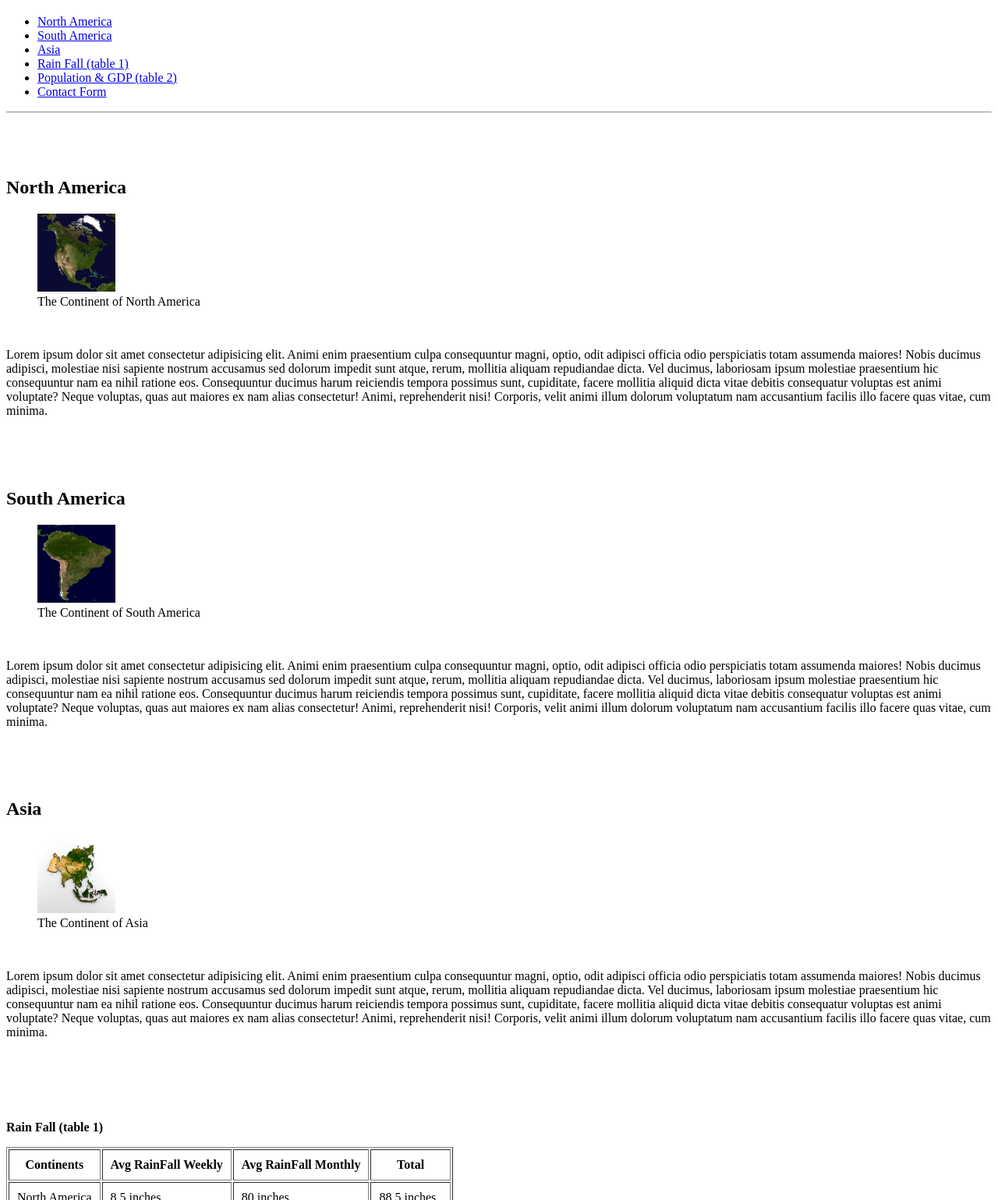
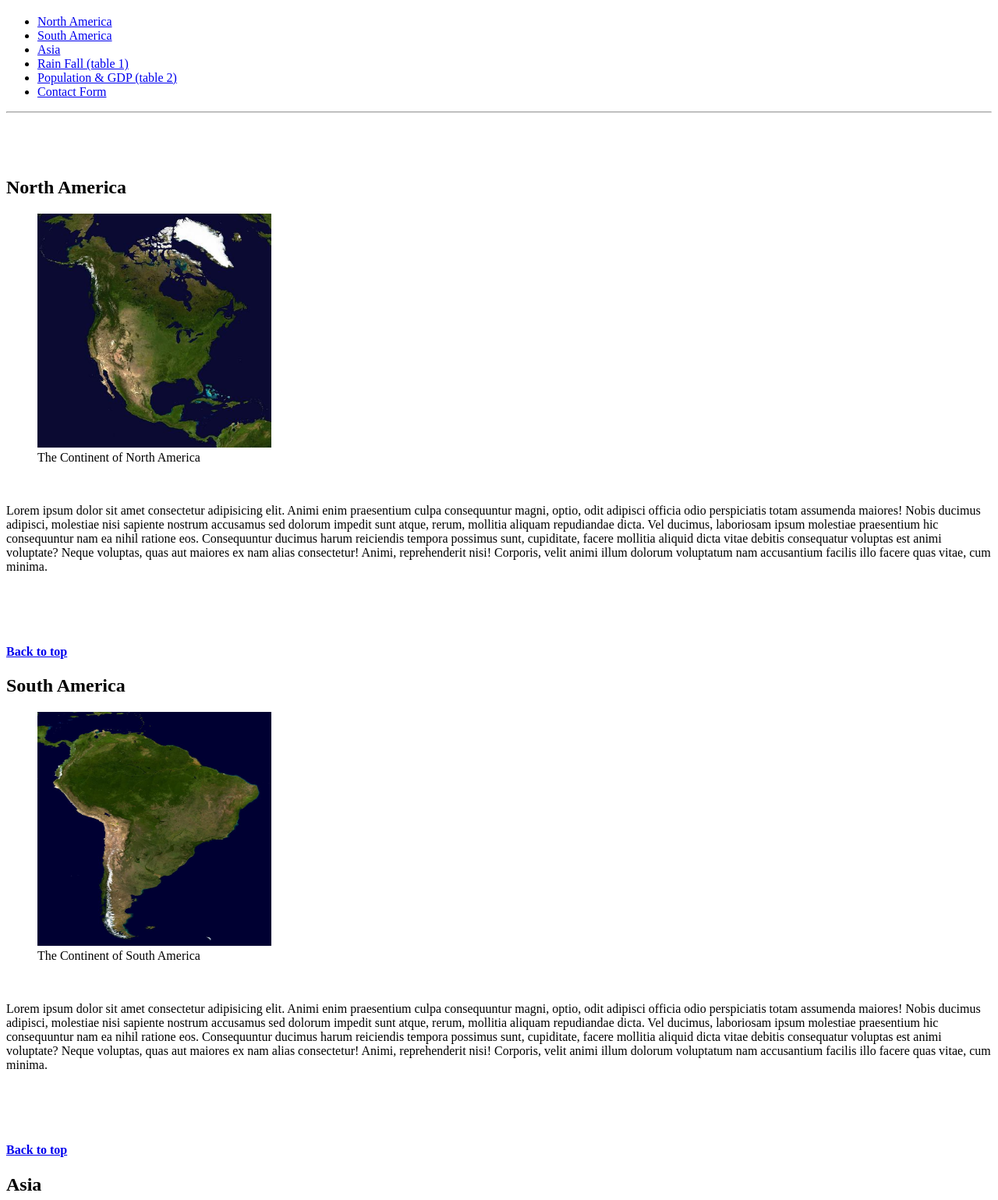
Before and after one commit to DavisHilton/Html_Project, a plain HTML site: page index.html in a window 1280 px wide. Shown: the part 61-1600 px from the top of the page at 78% size. Drawn offline with Linux system fonts and the light colour scheme.

Commit message:
added way to get to exch section by clicking Nav bar content and added back to top feature

```diff
--- a/index.html
+++ b/index.html
@@ -34,7 +34,7 @@
       <figure>
         <img
           src="images/north_america_continent_america.jpg"
-          width="100px" height="100px" alt="Picture of North America">
+          width="300px" height="300px" alt="Picture of North America">
         <figcaption>The Continent of North America</figcaption>
       </figure>
       <br>
@@ -49,13 +49,13 @@
     </section>
 
     <br><br><br>
-
+    <h4><a href="#back_to_top">Back to top</a></h4>
     <section id="South_America">
       <h2>South America</h2>
       <figure>
         <img
           src="images/south_america_continent_land.jpg"
-          width="100px" height="100px" alt="Picture Of South America">
+          width="300px" height="300px" alt="Picture Of South America">
         <figcaption>The Continent of South America</figcaption>
       </figure>
       <br>
@@ -71,13 +71,13 @@
     </section>
 
     <br><br><br>
-
+    <h4><a href="#back_to_top">Back to top</a></h4>
     <section id="Asia">
       <h2>Asia</h2>
       <figure>
         <img
           src="images/asia.jpg"
-          width="100px" height="100px" alt="Picture of Asia">
+          width="400px" height="300px" alt="Picture of Asia">
         <figcaption>The Continent of Asia</figcaption>
       </figure>
 
@@ -93,7 +93,7 @@
     </section>
 
     <br><br><br><br>
-
+    <h4><a href="#back_to_top">Back to top</a></h4>
     <!-- ======  Table 1  ============= -->
     <section id="Table_1">
       <p><strong>Rain Fall (table 1)<strong></p>
@@ -165,7 +165,9 @@
       </div>
     </section>
 
-    <br><br><br><br><br>
+    <br><br><br><br>
+
+    <h4><a href="#back_to_top">Back to top</a></h4>
     <!--================= Form ======================== -->
     <section id="contact_form">
       <div style="border: 2px solid black; width: 300px; padding-left:30px">
@@ -203,6 +205,6 @@
       </a></p>
   </footer>
 </body>
-<h4></h4>
+
 
 </html>
```
